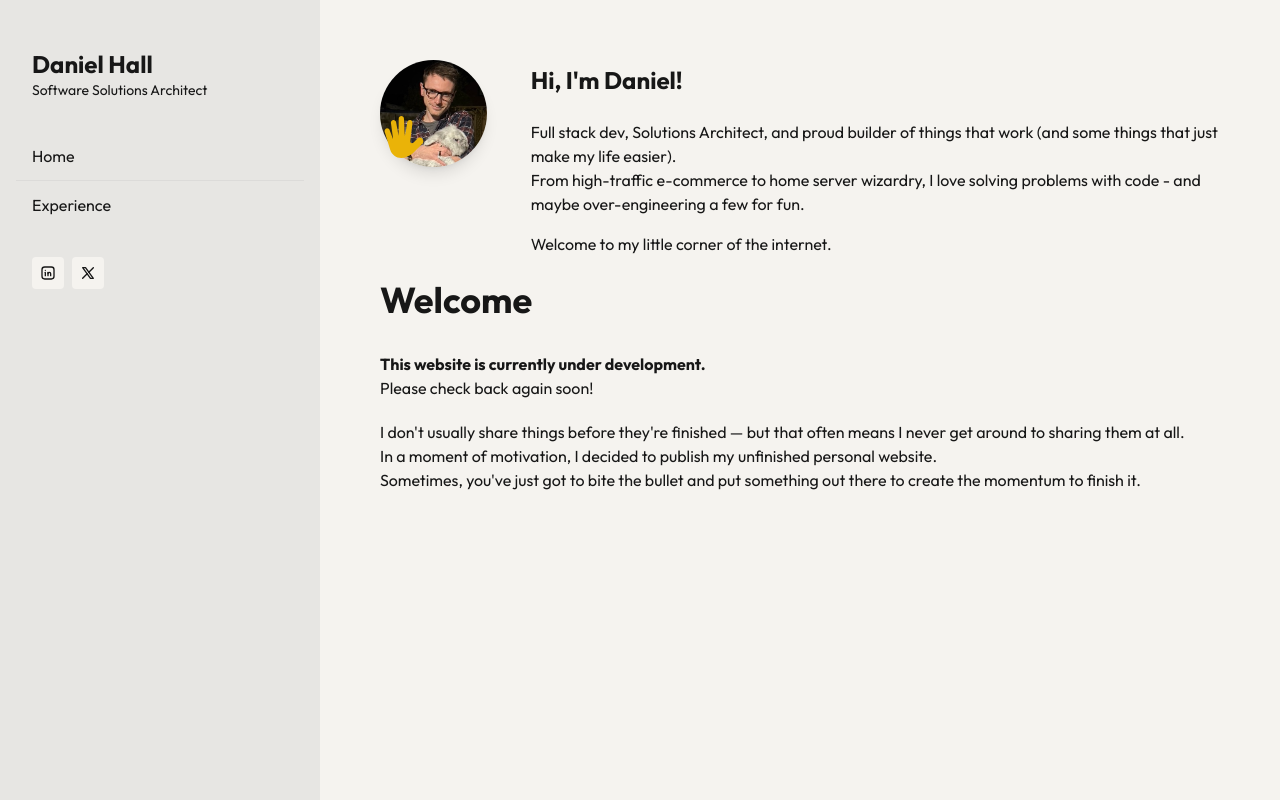
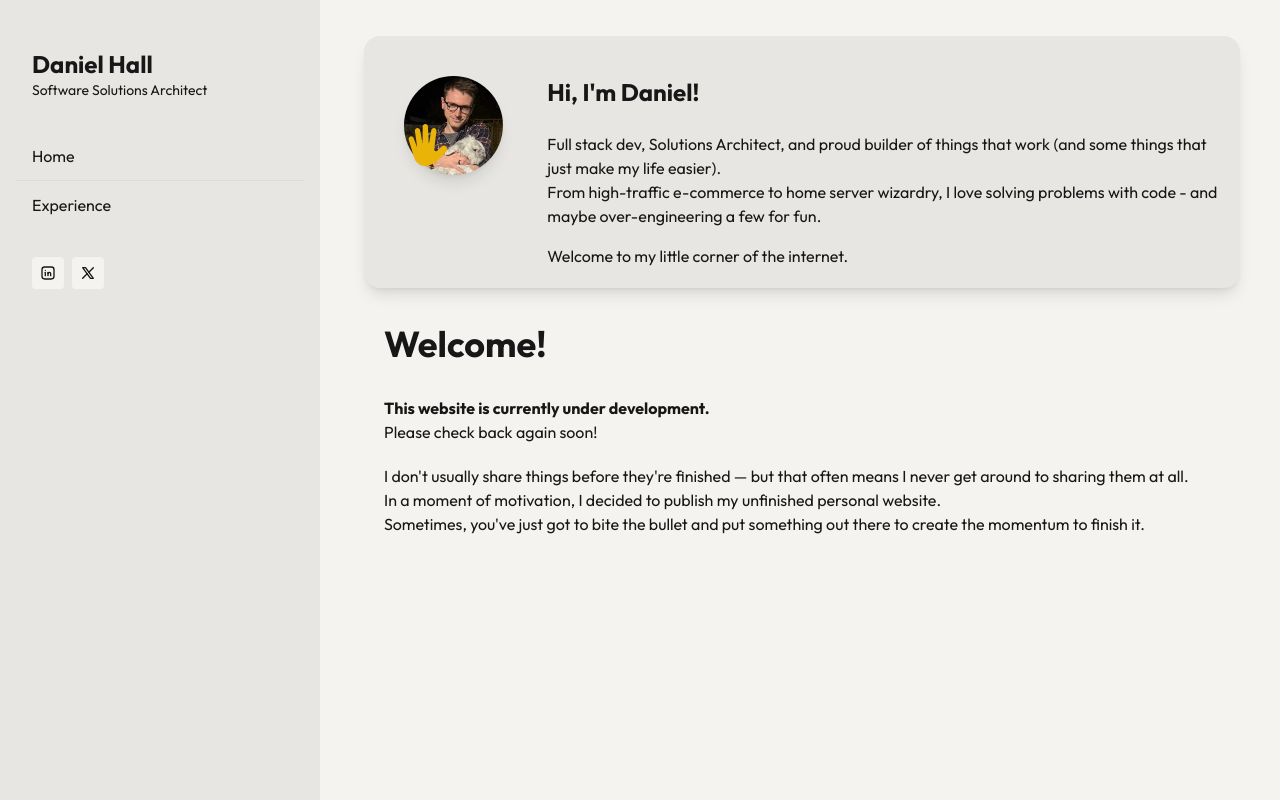
Before and after one commit to danielhall/nextjs-daniel-hall-blog, a Next.js app: page / in a window 1280 px wide. Built offline with nearby package versions, Linux system fonts and the light colour scheme.

Commit message:
Cleaning up layour

```diff
--- a/src/app/experience/page.tsx
+++ b/src/app/experience/page.tsx
@@ -1,4 +1,5 @@
 import SkillCard from '@/components/skills/SkillCard';
+import Prose from '@/components/prose';
 import { generateMetadata } from "@/utils/metadata";
 
 export const metadata = generateMetadata({
@@ -23,12 +24,13 @@ export default function IndexPage() {
   //const posts = await client.fetch<SanityDocument[]>(POSTS_QUERY, {}, options);
 
   return (
-    <div className="md:ml-5 md:mt-1 lg:mt-6 prose">
+    <>
+      <div className="prose p-2 md:p-5 mb-6 md:mb-0">
         <h1 className="text-4xl font-bold mb-8">Experience</h1>
         <p>An experienced, proactive Full Stack .NET Developer and Solutions Architect with over 13 years of experience designing robust, maintainable web solutions. Trusted as a technical lead across high-profile projects, I specialise in architecting scalable enterprise-grade systems, both traditional and headless. I have deep .NET expertise across the full stack, including complex integration work, service-oriented architecture, and performance-critical backend systems. Passionate about performance, code quality, and innovation, with extensive experience in Next.js, React, Storyblok, BigCommerce, and Azure.</p>
+      </div>
 
-      <h2 className="text-3xl font-bold mt-8 mb-4">Key Skills</h2>
-
+      <Prose header="Key Skills">
         <div className="flex flex-wrap gap-4">
 
           <SkillCard title="Solutions Architecture">
@@ -91,9 +93,9 @@ export default function IndexPage() {
             </ul>
           </SkillCard>
           </div>
+      </Prose>
 
-      <h2 className="text-3xl font-bold mt-8 mb-4">Professional Experience</h2>
-
+      <Prose header="Professional Experience">
         <h3 className="text-2xl mb-4 mt-4">Ridgeway Studios Marketing Ltd (Feb 2020 – Present)</h3>
 
         <p><strong>Solutions Architect</strong></p>
@@ -142,8 +144,9 @@ export default function IndexPage() {
           <li>Supported mission-critical infrastructure, including resolving high-priority outages for the Pizza Hut delivery platform under tight SLAs</li>
           <li>Actively contributed to team knowledge sharing, code reviews, and documentation</li>
         </ul>
+      </Prose>
 
-      <h2 className="text-3xl font-bold mt-8 mb-4">Certifications</h2>
+      <Prose header="Certifications">
         <ul className="list-disc list-outside pl-6">
           <li>BigCommerce “BigDev” Certified 2025</li>
           <li>Kentico 12 & 13 Certified Developer</li>
@@ -151,12 +154,8 @@ export default function IndexPage() {
           <li>Microsoft MTA: Software Development Fundamentals</li>
           <li>Programming in HTML5 with JavaScript and CSS3 Specialist</li>
         </ul>
-
-      <h2 className="text-3xl font-bold mt-8 mb-4">Education</h2>
-      <ul className="list-disc list-outside pl-6">
-        <li>QA Apprenticeships: Software and Web Development (Level 3 & 4)</li>
-      </ul>
-    </div>
+      </Prose>
+    </>
   )
 
   /* return (
--- a/src/app/page.tsx
+++ b/src/app/page.tsx
@@ -1,4 +1,5 @@
 import Introduction from "@/components/introduction";
+import Prose from "@/components/prose";
 import { generateMetadata } from "@/utils/metadata";
 
 export const metadata = generateMetadata({
@@ -19,14 +20,13 @@ export default async function IndexPage() {
   return (
     <>
       <Introduction />
-      <div className="md:ml-5 prose">
-        <h1 className="text-4xl font-bold mt-5 sm:mt-0 mb-8">Welcome</h1>
+      <Prose header="Welcome!">
         <p><strong>This website is currently under development.</strong></p>
         <p>Please check back again soon!</p>
         <p className="mt-5">I don&apos;t usually share things before they&apos;re finished — but that often means I never get around to sharing them at all.</p>
         <p>In a moment of motivation, I decided to publish my unfinished personal website.</p>
         <p>Sometimes, you&apos;ve just got to bite the bullet and put something out there to create the momentum to finish it.</p>
-      </div>
+      </Prose>
     </>
   )
 
--- a/src/components/header/header.tsx
+++ b/src/components/header/header.tsx
@@ -10,7 +10,7 @@ import { TbLayoutSidebarLeftExpand } from "react-icons/tb";
 const Header = ({ sidebarOpen, setSidebarOpen }: SidebarProps) => {
     return (
         <>
-            <div className={`flex items-top p-2 md:hidden mb-6 transition-opacity
+            <div className={`flex items-top px-6 md:px-2 p-2 md:hidden mb-2 transition-opacity
                     ${sidebarOpen ? "opacity-10 duration-100" : "opacity-100 duration-700"}`}>
                 <a onClick={() => setSidebarOpen(true)} className="inline-block flex items-top mt-4">
                     <TbLayoutSidebarLeftExpand className="w-8 h-8 bg-navigation p-2 rounded" />
--- a/src/components/introduction/index.tsx
+++ b/src/components/introduction/index.tsx
@@ -58,12 +58,12 @@ const Introduction = () => {
     <>
      <motion.div
       layoutId={`introduction`}
-      className="grid grid-cols-12 mb-6">
+      className="grid grid-cols-12 mb-6 md:mb-4 bg-navigation rounded-2xl shadow-lg p-5">
       <motion.div
         initial={{ opacity: 0.6 }}
         animate={{ opacity: 1 }}
         transition={{ duration: 0.2 }}
-        className="col-span-4 sm:col-span-5 md:pt-1 xl:col-span-2 lg:pt-10 lg:p-5">
+        className="col-span-4 sm:col-span-5 md:pt-1 xl:col-span-2 lg:p-5">
         <div className="relative">
           <Image
             src={DanielPic.src}
@@ -83,7 +83,7 @@ const Introduction = () => {
         </div>
       </motion.div>
       <motion.div
-        className="col-span-8 sm:col-span-7 xl:col-span-10 lg:pt-4 xl:pt-6 pl-6">
+        className="col-span-8 sm:col-span-7 xl:col-span-10 pl-6">
         <h1 className="text-2xl font-bold mb-6 lg:mt-5">Hi, I&apos;m Daniel!</h1>
         <p>Full stack dev, Solutions Architect, and proud builder of things that work (and some things that just make my life easier).</p>
         <p className="hidden md:block">From high-traffic e-commerce to home server wizardry, I love solving problems with code - and maybe over-engineering a few for fun.</p>
--- a/src/components/layout/ClientLayout.tsx
+++ b/src/components/layout/ClientLayout.tsx
@@ -21,11 +21,14 @@ export default function ClientLayout({
     <div className={`${geistSans.variable} flex h-screen font-geistSans`}>
       <Sidebar sidebarOpen={sidebarOpen} setSidebarOpen={setSidebarOpen}/>
       {/* Main Content */}
-      <main className="flex-1 bg-background overflow-y-auto px-6 pt-6 sm:pt-10 lg:pt-3 pb-12">
-        <Header sidebarOpen={sidebarOpen} setSidebarOpen={setSidebarOpen}/>
-        <div className="container pt-2 px-4">
-          {children}
+      <main className="flex-1 bg-background overflow-y-auto">
+        <div className="px-3 md:px-6 pt-6 sm:pt-10 lg:pt-3 pb-12">
+          <Header sidebarOpen={sidebarOpen} setSidebarOpen={setSidebarOpen}/>
+          <div className="container pt-2 md:pt-3 lg:pt-6 px-4 md:pl-5">
+            {children}
+          </div>
         </div>
+
       </main>
     </div>
   );
--- /dev/null
+++ b/src/components/prose/index.tsx
@@ -0,0 +1,17 @@
+'use client';
+
+interface SkillCardProps {
+    header: string;
+    children?: React.ReactNode | undefined;
+}
+
+export default function Prose({ header, children }: SkillCardProps) {
+    return (
+        <section className="prose p-2 md:p-5 mb-6 md:mb-0">
+           <h2 className="text-4xl font-bold sm:mt-0 mb-8">{header}</h2>
+           {children && (
+            children
+           )}
+        </section>
+    );
+}
--- a/src/components/skills/SkillCard.tsx
+++ b/src/components/skills/SkillCard.tsx
@@ -19,7 +19,7 @@ export default function SkillCard({ title, children }: SkillCardProps) {
         <div className="w-full md:w-[calc(50%-0.5rem)] lg:w-[calc(33.33%-0.67rem)] mb-4">
             <div
                 className={`
-                    bg-navigation dark:bg-navigation
+                    bg-navigation
                     rounded-2xl overflow-hidden
                     transition-all duration-500 ease-out
                     hover:shadow-lg hover:scale-[1.02]
```
Lines whose indentation alone changed are shown as unchanged.
